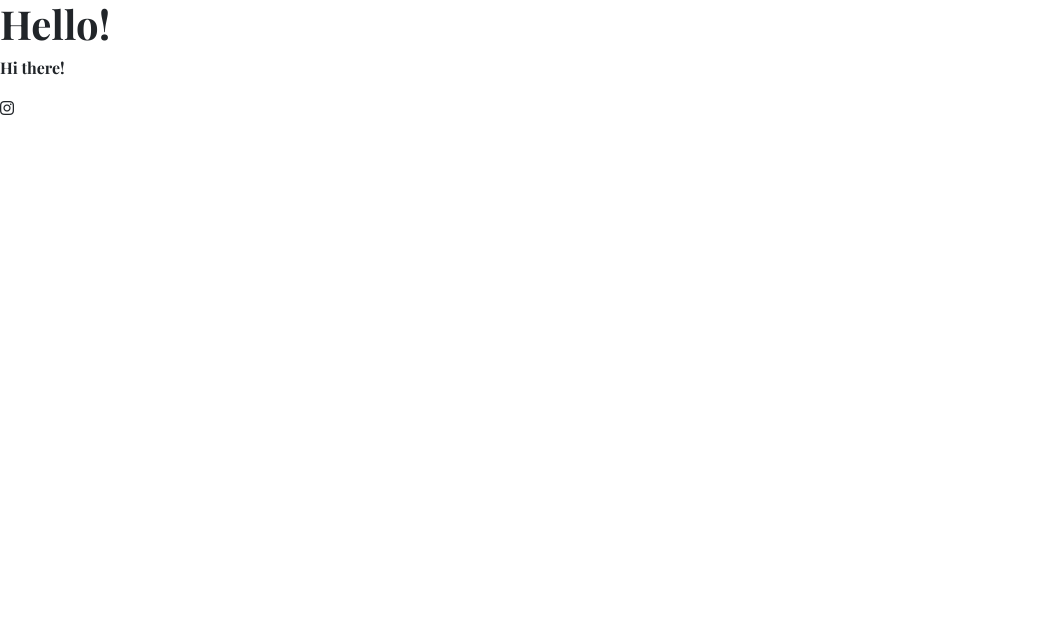
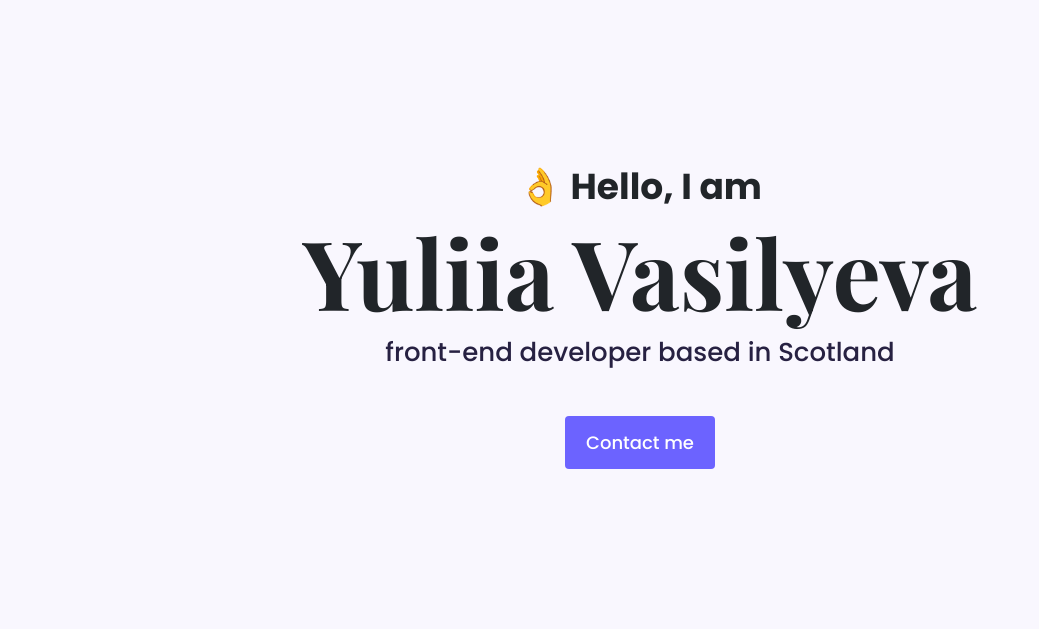
Before and after one commit to yvasilyeva11031986/portfolio-project, a plain HTML site: page index.html in a window 1280 px wide. Shown: the whole page, without its empty margins (0-1039 px from the left). Drawn offline with nearby package versions, Linux system fonts and the light colour scheme.

Commit message:
index done
++

```diff
--- a/index.html
+++ b/index.html
@@ -24,10 +24,11 @@
     <title>Home Page</title>
 </head>
 <body>
-    <h1>
-        Hello!
-    </h1>
-    <p>Hi there!</p>
-    <i class="fa-brands fa-instagram"></i>
+    <div class="main">
+    <p>&#128076 Hello, I am</p>
+    <h1>Yuliia Vasilyeva</h1>
+    <h2 class="mb-5">front-end developer based in Scotland</h2>
+    <a href="#" class="btn btn-branding">Contact me</a>
+</div>
 </body>
 </html>
--- a/styles/style.css
+++ b/styles/style.css
@@ -1,9 +1,49 @@
+:root {
+    --main-color:#6C63FF;
+    --heading-font-family:'Playfair Display', serif;
+    --default-font-family: 'Poppins', sans-serif;
+    --secondary-color: #F9F7FE;
+}
+
+body {
+    font-family: var(--default-font-family);
+}
+
+
 h1 {
-    font-family: 'Playfair Display', serif;
+    font-family: var(--heading-font-family);
     font-weight: bold;
+    font-size: 96px;
 }
 
 p {
-    font-family: 'Playfair Display', serif;
     font-weight: normal;
 }
+
+.main {
+    background: var(--secondary-color);
+    text-align: center;
+    padding: 160px 20px;
+}
+
+.main p {
+    font-size: 36px;
+    font-weight: bold;
+    margin: 0;
+}
+
+.main h2 {
+    font-family: var(--default-font-family);
+    font-weight: normal;
+    font-size: 26px;
+    color: #272142;
+}
+
+.btn-branding {
+    background: var(--main-color);
+    border-radius: 4px;
+    color: white;
+    font-size: 18px;
+    line-height: 27px;
+    padding: 12px 20px;
+}
```
